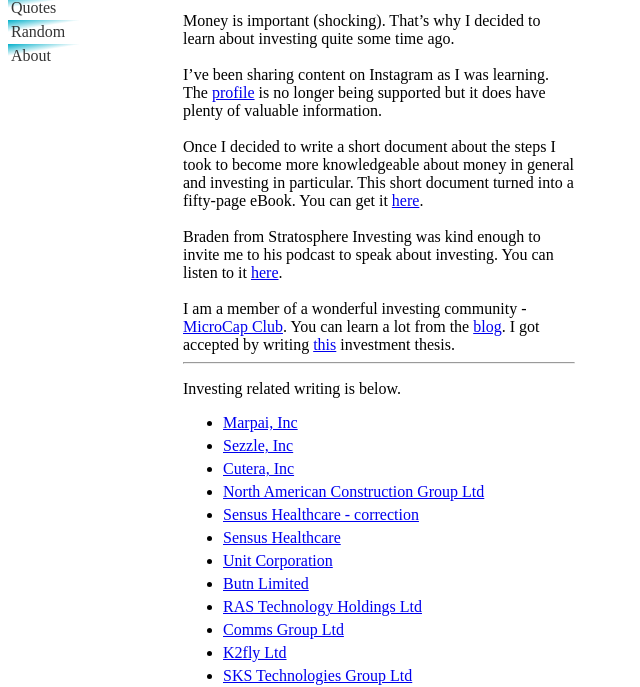
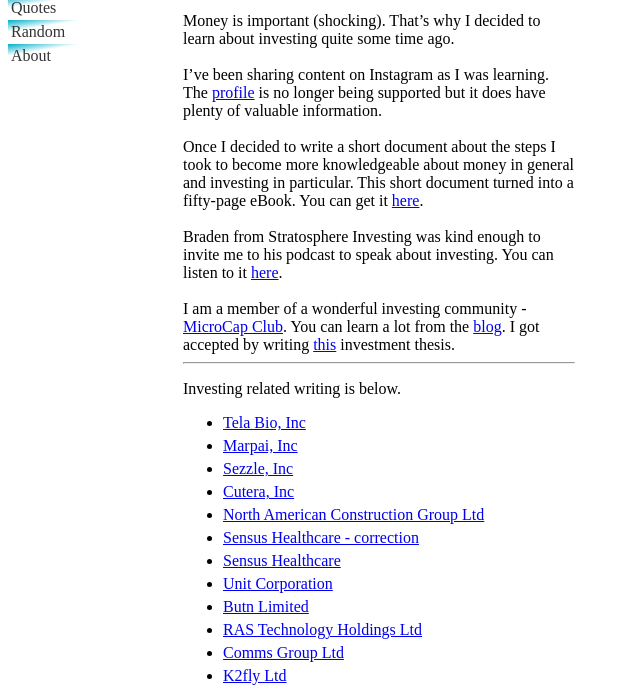
Before and after one commit to templargin/myweb, a plain HTML site: page investing.html in a window 1280 px wide. Shown: the part 118-805 px from the top of the page, without its empty margins (0-640 px from the left). Drawn offline with nearby package versions, Linux system fonts and the light colour scheme.

Commit message:
Update investing.html

```diff
--- a/investing.html
+++ b/investing.html
@@ -34,6 +34,7 @@
       <hr>
       <p> Investing related writing is below.</p>
       <ul>
+          <li><a href="tela.html">Tela Bio, Inc</a></li>
           <li><a href="mrai.html">Marpai, Inc</a></li>
           <li><a href="sezl.html">Sezzle, Inc</a></li>
           <li><a href="cutr.html">Cutera, Inc</a></li>
```
